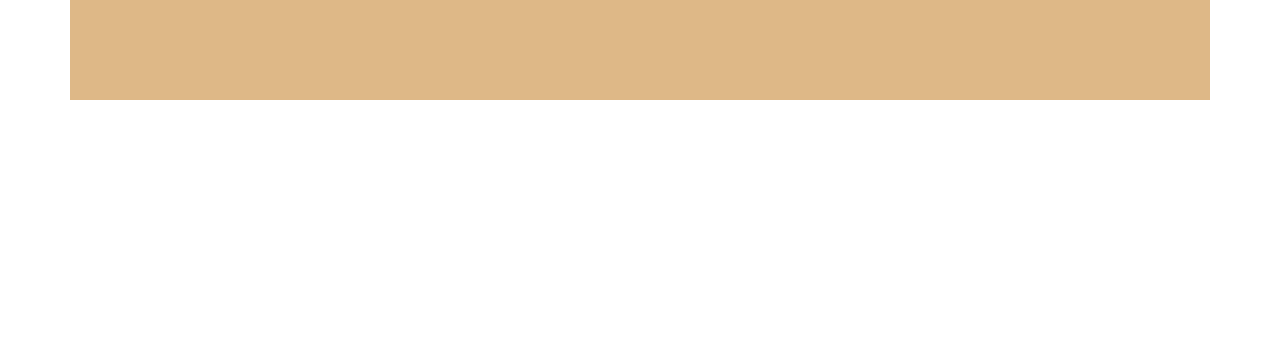
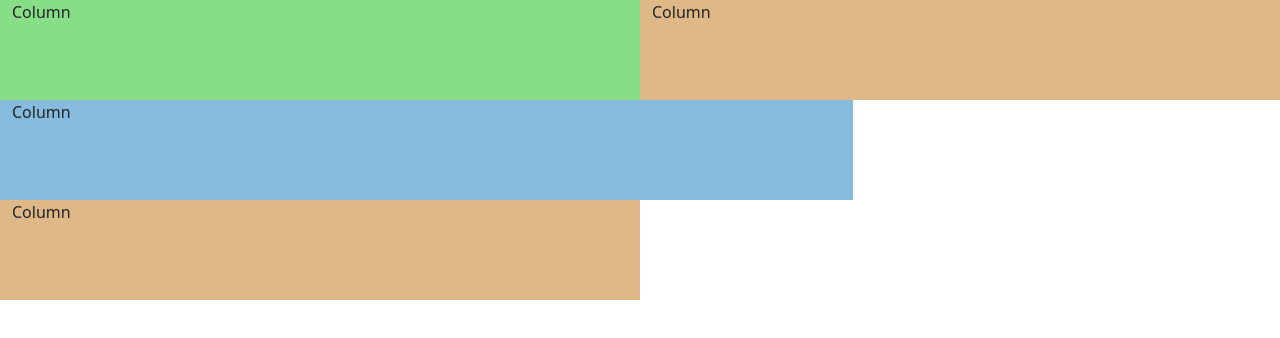
Before and after one commit to boycany/sass-practice-webpack, a website built with webpack: page src/index.html in a window 1280 px wide. Built offline with nearby package versions, Linux system fonts and the light colour scheme.

Commit message:
ch7-4 grid done

```diff
--- a/src/index.html
+++ b/src/index.html
@@ -9,16 +9,14 @@
 </head>
 
 <body>
-
-    <!-- <div>
-        <p class="text-sm-start text-center">Start aligned text on all viewport sizes.</p>
-        <p class="text-center">Center aligned text on all viewport sizes.</p>
-        <p class="text-end">End aligned text on all viewport sizes.</p>
-    </div> -->
-
-    <div class="container-lg box"></div>
-
-    <div class="custom-container"></div>
+    <div class="container-fluid">
+        <div class="row row-cols-2">
+            <div class="col box">Column</div>
+            <div class="col box3">Column</div>
+            <div class="col col-lg-8 box2">Column</div>
+            <div class="col box3">Column</div>
+        </div>
+    </div>
 
 </body>
 
--- a/src/index.scss
+++ b/src/index.scss
@@ -3,6 +3,16 @@
 @import "custom";
 
 .box {
+  height: 100px;
+  background-color: rgb(135, 222, 135);
+}
+
+.box2 {
+  height: 100px;
+  background-color: rgb(135, 187, 222);
+}
+
+.box3 {
   height: 100px;
   background-color: burlywood;
 }
```
